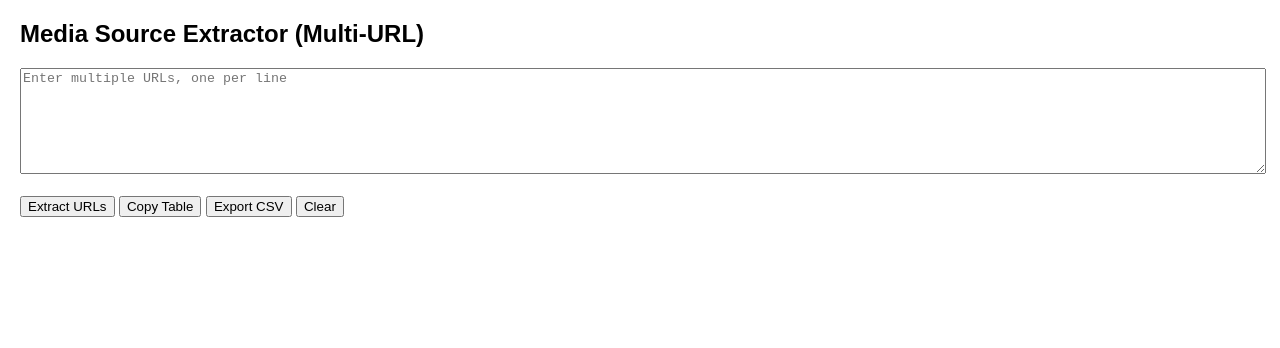
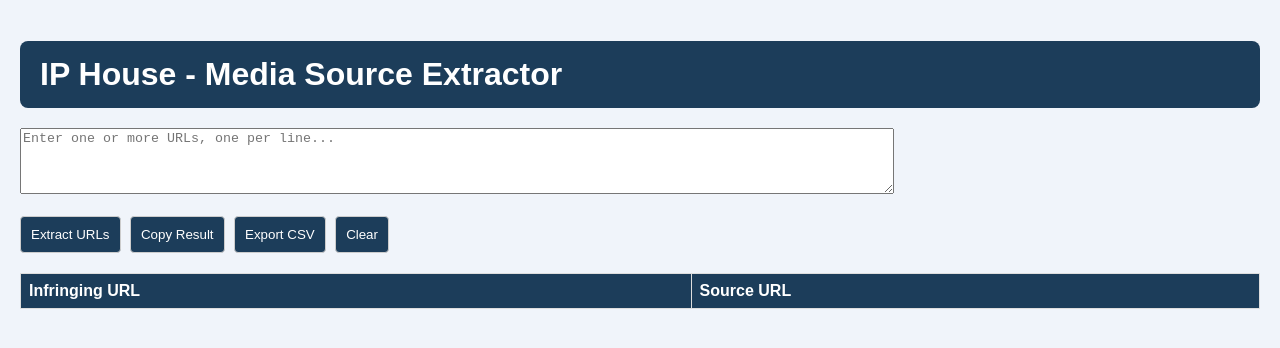
Before and after one commit to kumarnavin56324/ok-style-scraper, a website: page index.html in a window 1280 px wide. Drawn offline with Linux system fonts and the light colour scheme.

Commit message:
Add files via upload

```diff
--- a/index.html
+++ b/index.html
@@ -1,75 +1,116 @@
+
 <!DOCTYPE html>
 <html lang="en">
 <head>
   <meta charset="UTF-8" />
-  <title>Media Source Extractor</title>
+  <meta name="viewport" content="width=device-width, initial-scale=1.0" />
+  <title>IP House - Media Source Extractor</title>
   <style>
-    body { font-family: Arial; margin: 20px; }
-    table { border-collapse: collapse; width: 100%; margin-top: 20px; }
-    th, td { border: 1px solid #999; padding: 8px; text-align: left; }
-    th { background-color: #f2f2f2; }
-    textarea { width: 100%; height: 100px; }
+    body {
+      font-family: Arial, sans-serif;
+      background-color: #f0f4fa;
+      margin: 0;
+      padding: 20px;
+      color: #333;
+    }
+    h1 {
+      color: #fff;
+      background-color: #1c3d5a;
+      padding: 15px 20px;
+      border-radius: 8px;
+      margin-bottom: 20px;
+    }
+    input, button {
+      padding: 10px;
+      margin-right: 5px;
+      border: 1px solid #ccc;
+      border-radius: 4px;
+    }
+    button {
+      background-color: #1c3d5a;
+      color: white;
+      cursor: pointer;
+    }
+    button:hover {
+      background-color: #2d567c;
+    }
+    table {
+      width: 100%;
+      border-collapse: collapse;
+      margin-top: 20px;
+    }
+    th, td {
+      border: 1px solid #ddd;
+      padding: 8px;
+      text-align: left;
+    }
+    th {
+      background-color: #1c3d5a;
+      color: white;
+    }
   </style>
 </head>
 <body>
-  <h2>Media Source Extractor (Multi-URL)</h2>
-  <textarea id="url" placeholder="Enter multiple URLs, one per line"></textarea><br><br>
-  <button onclick="extract()">Extract URLs</button>
-  <button onclick="copyTable()">Copy Table</button>
+  <h1>IP House - Media Source Extractor</h1>
+  <textarea id="urlInput" rows="4" style="width: 70%;" placeholder="Enter one or more URLs, one per line..."></textarea>
+  <br><br>
+  <button onclick="extractMedia()">Extract URLs</button>
+  <button onclick="copyResult()">Copy Result</button>
   <button onclick="exportCSV()">Export CSV</button>
-  <button onclick="clearAll()">Clear</button>
-
-  <div id="output"></div>
+  <button onclick="clearTable()">Clear</button>
+  <table id="resultTable">
+    <thead>
+      <tr><th>Infringing URL</th><th>Source URL</th></tr>
+    </thead>
+    <tbody></tbody>
+  </table>
 
   <script>
-    async function extract() {
-      const urls = document.getElementById("url").value.trim().split(/\n+/);
-      let table = "<table><tr><th>Infringing URL</th><th>Source URL</th></tr>";
-      for (let url of urls) {
-        if (!url) continue;
+    async function extractMedia() {
+      const input = document.getElementById("urlInput").value.trim();
+      const urls = input.split("\n").map(u => u.trim()).filter(Boolean);
+      const table = document.querySelector("#resultTable tbody");
+      table.innerHTML = "";
+      for (const url of urls) {
         try {
-          const res = await fetch("/extract?url=" + encodeURIComponent(url));
+          const res = await fetch(`/extract?url=${encodeURIComponent(url)}`);
           const data = await res.json();
-          if (data.sources && data.sources.length > 0) {
-            data.sources.forEach(src => {
-              table += `<tr><td>${url}</td><td>${src}</td></tr>`;
+          if (data.sources.length) {
+            data.sources.forEach(source => {
+              const row = table.insertRow();
+              row.insertCell(0).textContent = url;
+              row.insertCell(1).textContent = source;
             });
           } else {
-            table += `<tr><td>${url}</td><td>No sources found</td></tr>`;
+            const row = table.insertRow();
+            row.insertCell(0).textContent = url;
+            row.insertCell(1).textContent = "No media found";
           }
-        } catch (e) {
-          table += `<tr><td>${url}</td><td>Error fetching</td></tr>`;
+        } catch (err) {
+          const row = table.insertRow();
+          row.insertCell(0).textContent = url;
+          row.insertCell(1).textContent = "Error fetching URL";
         }
       }
-      table += "</table>";
-      document.getElementById("output").innerHTML = table;
     }
-
-    function copyTable() {
-      const table = document.getElementById("output").innerText;
-      navigator.clipboard.writeText(table);
+    function copyResult() {
+      const text = [...document.querySelectorAll("#resultTable tbody tr")]
+        .map(row => [...row.cells].map(td => td.textContent).join("\t"))
+        .join("\n");
+      navigator.clipboard.writeText(text);
     }
-
     function exportCSV() {
-      let csv = "Infringing URL,Source URL\n";
-      document.querySelectorAll("table tr").forEach((row, i) => {
-        if (i === 0) return;
-        const cells = row.querySelectorAll("td");
-        const line = Array.from(cells).map(td => `"${td.innerText}"`).join(",");
-        csv += line + "\n";
-      });
+      const rows = [["Infringing URL", "Source URL"], ...[...document.querySelectorAll("#resultTable tbody tr")]
+        .map(row => [...row.cells].map(td => td.textContent))];
+      const csv = rows.map(r => r.join(",")).join("\n");
       const blob = new Blob([csv], { type: "text/csv" });
-      const link = document.createElement("a");
-      link.href = URL.createObjectURL(blob);
-      link.download = "sources.csv";
-      document.body.appendChild(link);
-      link.click();
-      document.body.removeChild(link);
+      const a = document.createElement("a");
+      a.href = URL.createObjectURL(blob);
+      a.download = "media_sources.csv";
+      a.click();
     }
-
-    function clearAll() {
-      document.getElementById("url").value = "";
-      document.getElementById("output").innerHTML = "";
+    function clearTable() {
+      document.querySelector("#resultTable tbody").innerHTML = "";
     }
   </script>
 </body>
```
Also changed, not shown: package.json (+4 -3 lines), server.js (+17 -10 lines).
